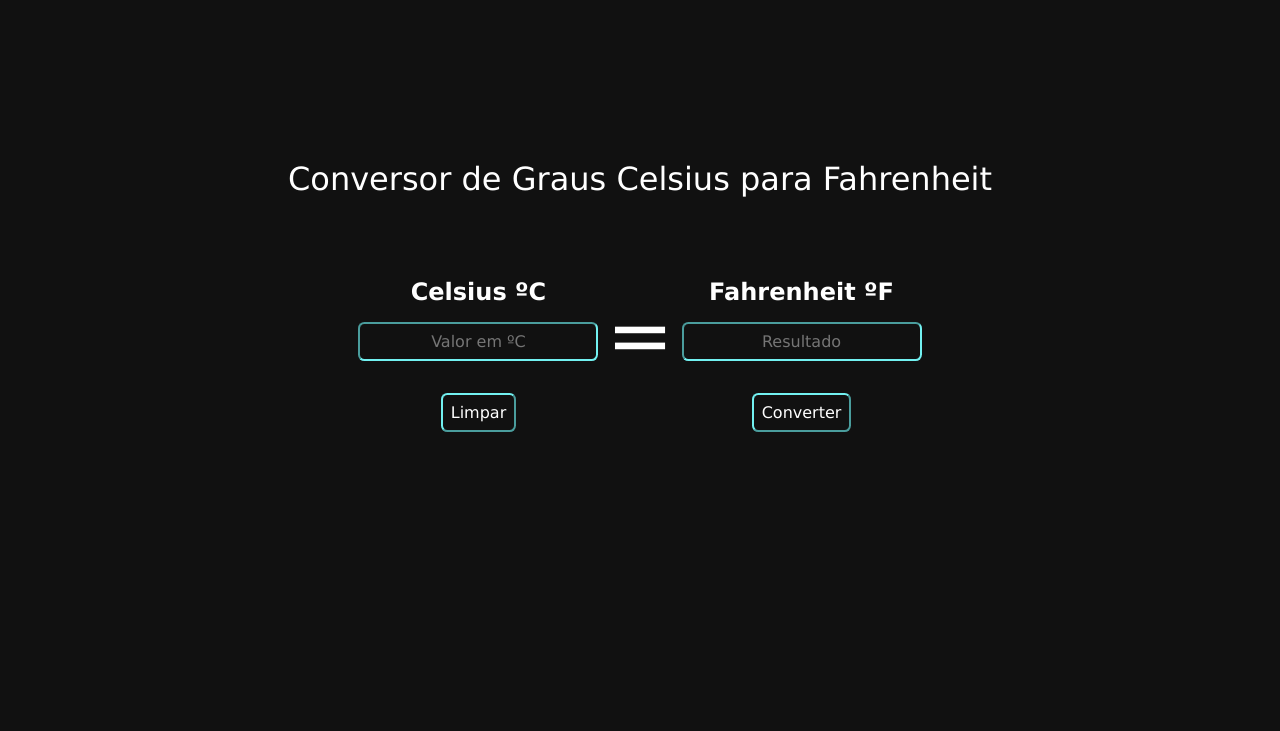
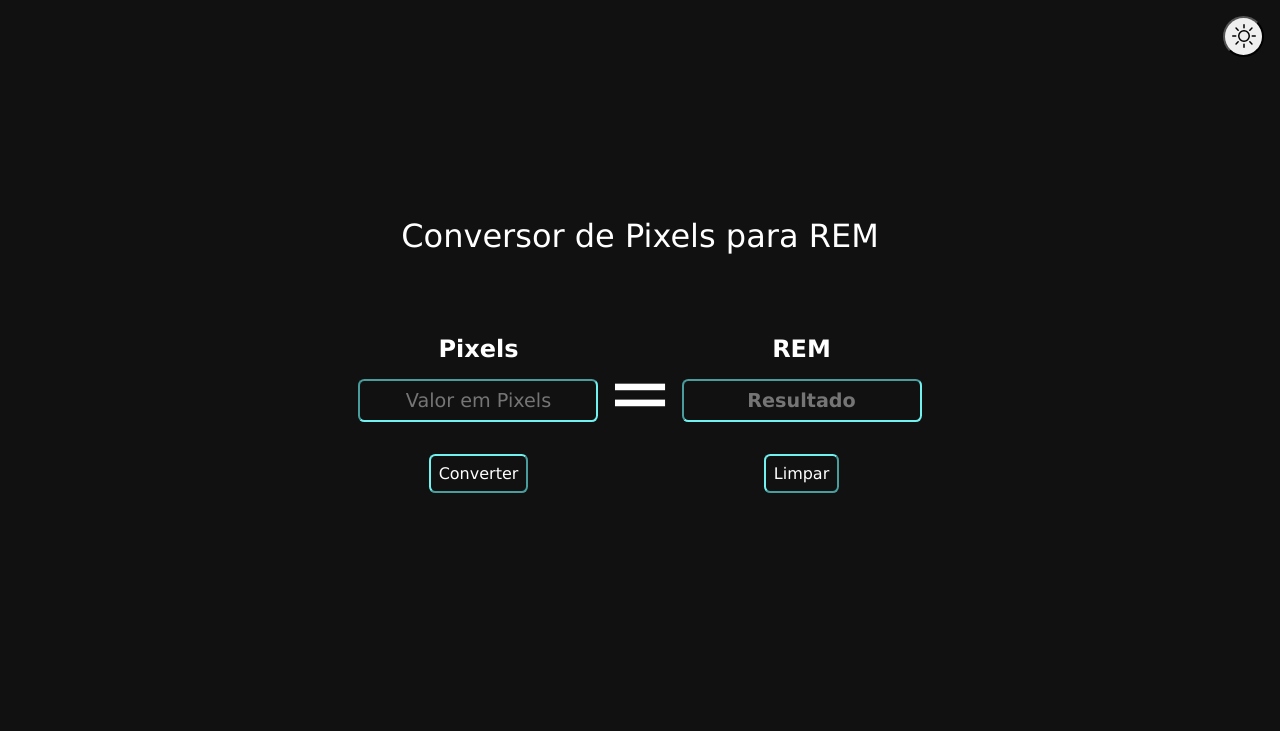
Before and after one commit to pedrohkunz/Conversor-de-PX-para-REM, a plain HTML site: page index.html in a window 1280 px wide. Shown: the top 731 px of the page. Drawn offline with Linux system fonts and the light colour scheme.

Commit message:
Add files via upload

```diff
--- a/css/syle.css
+++ b/css/syle.css
@@ -54,9 +54,28 @@ footer {
     border-color: rgb(114, 241, 241);
     outline: 0;
     padding: 0.5rem;
-    font-size: 1rem;
+    font-size: 1.2rem;
     color: white;
+    font-weight: 400;
 
+}
+
+.output{
+    display: flex;
+    flex-direction: column;
+    margin-top: 1rem;
+    border-radius: 0.4rem;
+    background-color: transparent;
+    font-family: 'Lucida Sans', 'Lucida Sans Regular', 'Lucida Grande', 'Lucida Sans Unicode', Geneva, Verdana, sans-serif;
+    width: 15rem;
+    text-align: center;
+    box-shadow: none;
+    border-color: rgb(114, 241, 241);
+    outline: 0;
+    padding: 0.5rem;
+    font-size: 1.2rem;
+    color: rgb(255, 255, 255);
+    font-weight: 700;
 }
 
 .cont{
@@ -178,6 +197,35 @@ input::-webkit-inner-spin-button {
     margin-top: 0.5rem;
 }
 
+/* Dark-Mode*/
+
+#btn{
+    padding: 0.4rem;
+    border-radius: 500px;
+}
+
+#btn:hover{
+    opacity : 0.5;
+
+}
+
+#btn>img{
+    width: 1.5rem;
+    display: flex;
+    justify-content: center;
+
+}
+
+#cont-btn{
+    display: flex;
+    justify-content: end;
+    padding-right: 1rem;
+    padding-top: 1rem;
+}
+
+
+
+
 /* Smartphones */
 
 @media screen and (max-width: 767px){
--- a/index.html
+++ b/index.html
@@ -4,30 +4,33 @@
     <meta charset="UTF-8">
     <meta http-equiv="X-UA-Compatible" content="IE=edge">
     <meta name="viewport" content="width=device-width, initial-scale=1.0">
-    <title>Conversor de Graus para Fahrenheit</title>
+    <title>Conversor Pixels para REM</title>
     <link rel="stylesheet" href="css/syle.css">
     <script src="js/index.js" defer></script>
 </head>
 <body>
+    <div id="cont-btn">
+        <button onclick="clickbtn()" id="btn"> <img id="img-btn"src="img/sun.svg"> </button>
+    </div>
     <div id="titulo">
-        <h1>Conversor de Graus Celsius para Fahrenheit</h1>
+        <h1>Conversor de Pixels para REM</h1>
     </div>
         <section id="itens">
             <article class="cont">
-                <h2 class="subtitulo">Celsius ºC</h2>
-                <input type="number" class="input" placeholder="Valor em ºC" id="inputcelsius">
+                <h2 class="subtitulo">Pixels</h2>
+                <input type="number" class="input" placeholder="Valor em Pixels" id="input">
                 <div id="btn-2">
-                    <button class="btn-clear" id="clear" type="reset">Limpar</button>
+                    <button class="btn" id="converter" type="submit">Converter</button>
                 </div>
             </article>
             <article id="igualcont">
                 <spam id="igual">=</spam>
             </article>
             <article class="cont">
-                <h2 class="subtitulo">Fahrenheit ºF</h2>
-                <input type="number" class="input" placeholder="Resultado" value="" id="outputfahrenheit" disabled="">
+                <h2 class="subtitulo">REM</h2>
+                <input type="text" class="output" placeholder="Resultado" value="" id="output" disabled="">
                 <div id="btn-1">
-                    <button class="btn" id="converter" type="submit">Converter</button>
+                    <button class="btn-clear" id="clear" type="reset">Limpar</button>
                 </div>
             </article>
         </section>
--- a/js/index.js
+++ b/js/index.js
@@ -1,15 +1,35 @@
-let celsius =  document.getElementById('inputcelsius')
-let fahrenheit = document.getElementById('outputfahrenheit')
+//Variáveis
+let input =  document.getElementById('input')
+let output = document.getElementById('output')
+var rem = "rem";
+let theme = new Boolean(false);
+let botao  = document.getElementById("btn");
+var img = document.querySelector("#img-btn");
 
+//Fazer o cálculo
 
 document.getElementById('converter').addEventListener("click", () => {
-    let resultado = inputcelsius.value * 1.8 + 32
-    console.log(resultado)
-
-    document.getElementById("outputfahrenheit").value = `${resultado}`
+    let resultado = input.value / 16
+    document.getElementById("output").value = `${resultado}${rem}`
+    //console.log(resultado)
 })
 
 document.getElementById('clear').addEventListener("click", () => {
-    document.getElementById("outputfahrenheit").value = `null`
-    document.getElementById("inputcelsius").value = `null`
+    document.getElementById("output").value = ``
+    document.getElementById("input").value = ``
 })
+
+//Alterar imagem do botão
+
+function clickbtn() {
+    theme = !theme
+    changeimg()
+}
+
+function changeimg(){
+    if(theme == false){
+        img.setAttribute('src', 'img/moon-fill.svg');
+    }else{
+        img.setAttribute('src', 'img/sun.svg');
+    }
+}
```
Also changed, not shown: img/moon-fill.svg (added), img/sun.svg (added).
